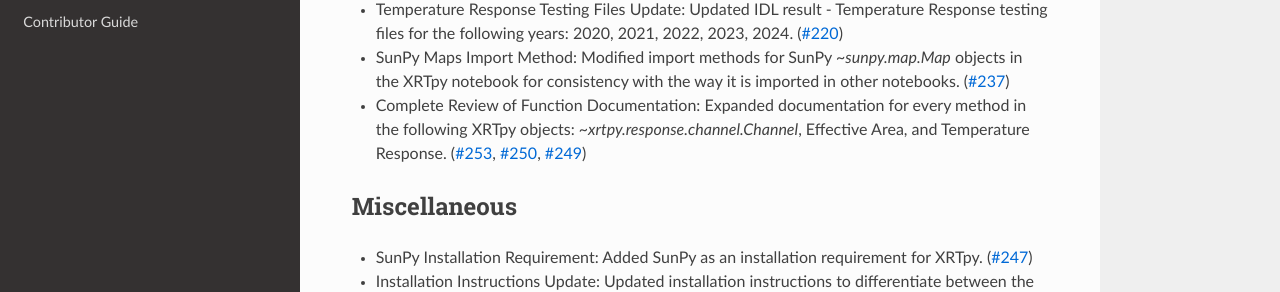
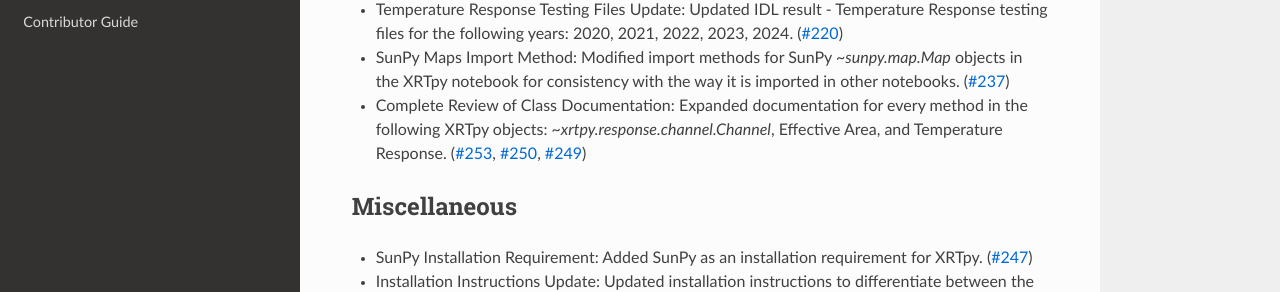
Before and after one commit to HinodeXRT/xrtpy, a Sphinx documentation site: the page built from docs/changelog/0.5.0.rst, in a window 1280 px wide and 1126 px high. Shown: the part 619-911 px from the top of the window. Built offline with Sphinx 7.4.7 and the Read the Docs theme 2.0.0, drawn with Linux system fonts in a browser that asks for light colours; pages that are not in the unit, such as notebooks, are missing from menus.

Commit message:
Update docs/changelog/0.5.0.rst
Co-authored-by: Nick Murphy <namurphy@cfa.harvard.edu>

```diff
--- a/docs/changelog/0.5.0.rst
+++ b/docs/changelog/0.5.0.rst
@@ -15,7 +15,7 @@
 - Effective Area Testing Files Update: Updated IDL result - Effective Area testing files for the following years: 2020, 2021, 2022, 2023, 2024. (:pr:`218`)
 - Temperature Response Testing Files Update: Updated IDL result - Temperature Response testing files for the following years: 2020, 2021, 2022, 2023, 2024. (:pr:`220`)
 - SunPy Maps Import Method: Modified import methods for SunPy `~sunpy.map.Map` objects in the XRTpy notebook for consistency with the way it is imported in other notebooks. (:pr:`237`)
-- Complete Review of Function Documentation: Expanded documentation for every method in the following XRTpy objects: `~xrtpy.response.channel.Channel`, Effective Area, and Temperature Response. (:pr:`253,250,249`)
+- Complete Review of Class Documentation: Expanded documentation for every method in the following XRTpy objects: `~xrtpy.response.channel.Channel`, Effective Area, and Temperature Response. (:pr:`253,250,249`)
 
 Miscellaneous
 -------------
```
